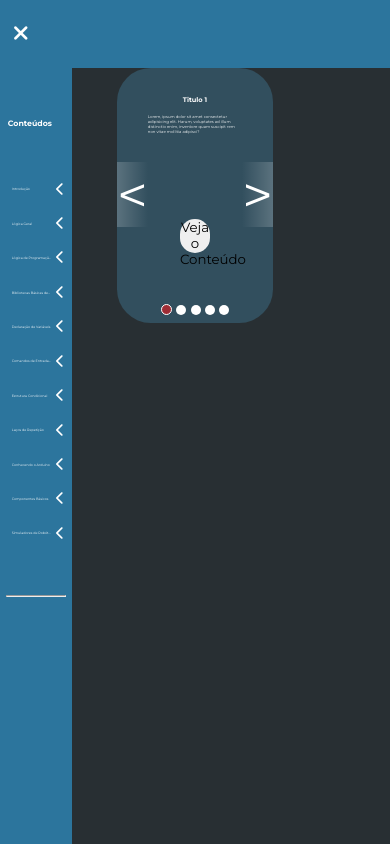
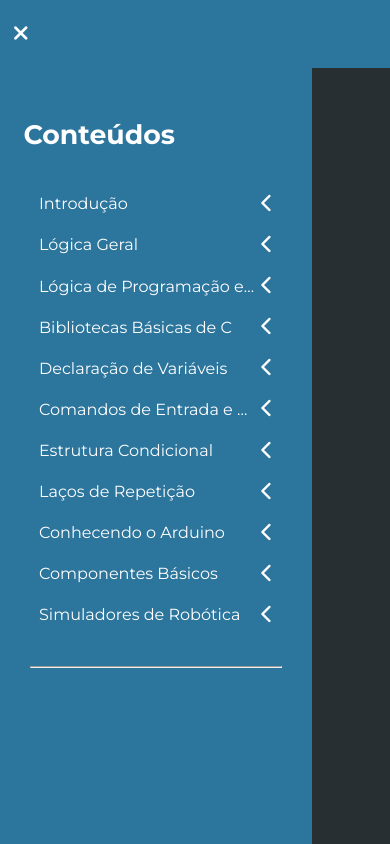
Before and after one commit to VitorDiv/Repository_-PAC-ExtensionistProject, a plain HTML site: page src/index/index.html in a window 390 px wide. Both pictures are taken after a click on the button 20 px from the left and 33 px from the top of the page. Drawn offline with Linux system fonts and the light colour scheme.

Commit message:
feat: Adiciona responsividade para o menu lateral
Responsividade para dispositivos mobile

```diff
--- a/src/index/css/sidebar.css
+++ b/src/index/css/sidebar.css
@@ -52,6 +52,10 @@ ul#menu-items {
     justify-content: space-between;
     text-align: start;
     width: 100%;
+}
+
+.menu-item-title i {
+    font-size: min(1.3376rem, 1.3vw);
 }
 
 .menu-item-title a {
@@ -133,3 +137,45 @@ ul#menu-items {
     align-self: center;
     width: 80%;
 }
+
+@media only screen and (max-width: 768px) {
+    .menu-lateral {
+        width: 80vw;
+        transform: translateX(-81.5vw);
+    }
+
+    .showing {
+        transform: translateX(0);
+    }
+
+    .menu-lateral h1 {
+        font-size: 1.6720rem;
+        margin-left: 6vw;
+    }
+
+    ul#menu-items {
+        display: flex;
+        flex-direction: column;
+        gap: 2.5vh;
+        margin-left: 10vw;
+        padding-bottom: 5vh;
+        padding-right: 10vw;
+        padding-top: 5vh;
+    }
+
+    .menu-item-title i {
+        font-size: 1.1704rem;
+    }
+
+    .menu-item-title span {
+        font-size: 1.0032rem;
+    }
+
+    .sub-menu-items {
+        padding-left: 4vw;
+    }
+
+    .sub-menu-item a {
+        font-size: 0.8360rem;
+    }
+}
```
